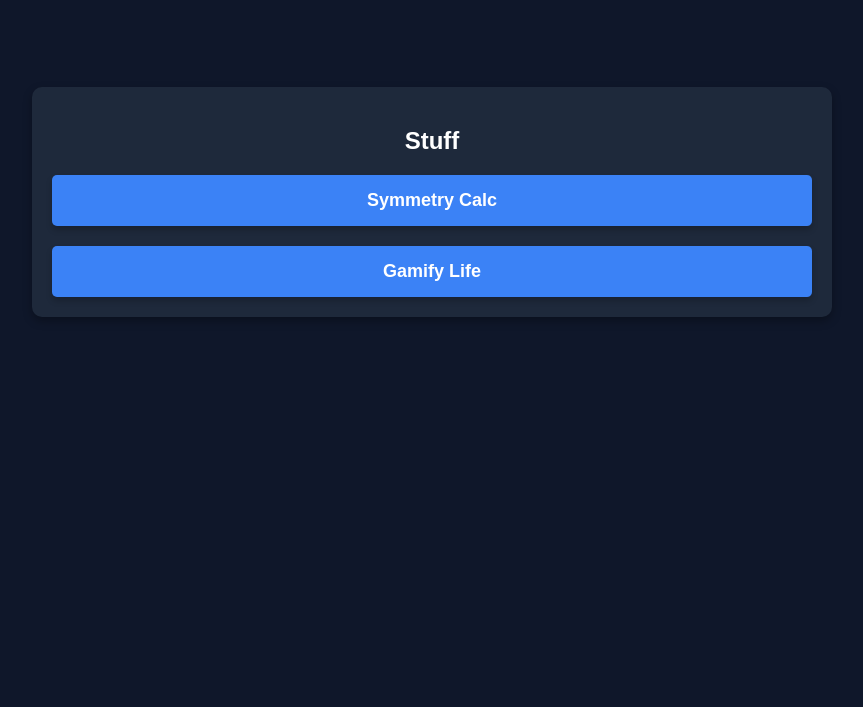
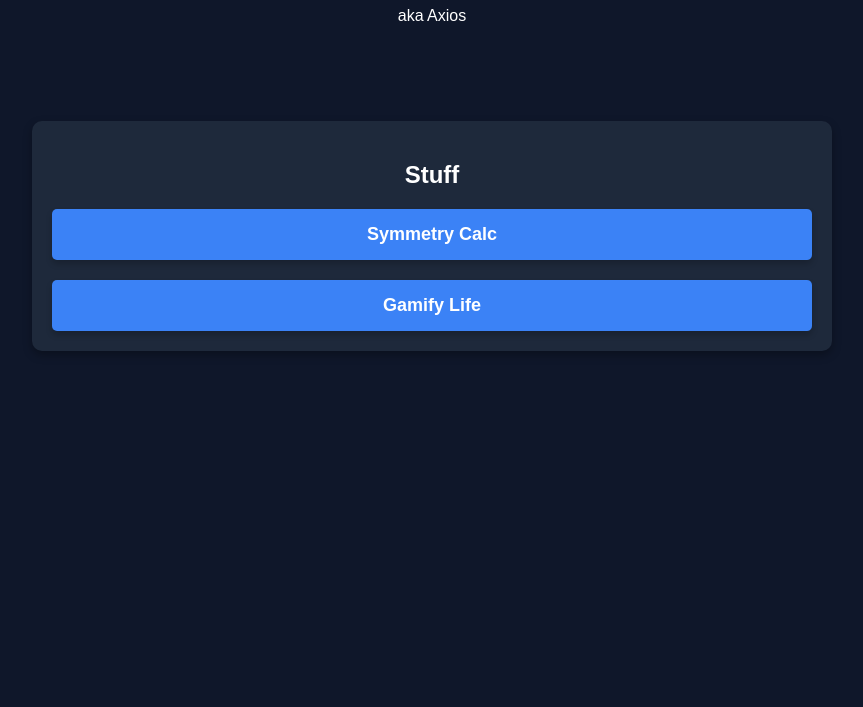
Before and after one commit to KingAxios/murtaza, a plain HTML site: page index.html in a window 1280 px wide. Shown: the part 93-800 px from the top of the page, without its empty margins (208-1071 px from the left). Drawn offline with Linux system fonts and the light colour scheme.

Commit message:
index.html

```diff
--- a/index.html
+++ b/index.html
@@ -68,6 +68,7 @@
 <body>
     <header>
         <h1>Murtaza's Fun Stuff</h1>
+        <p>aka Axios</p>
     </header>
 
     <div class="container">
```
